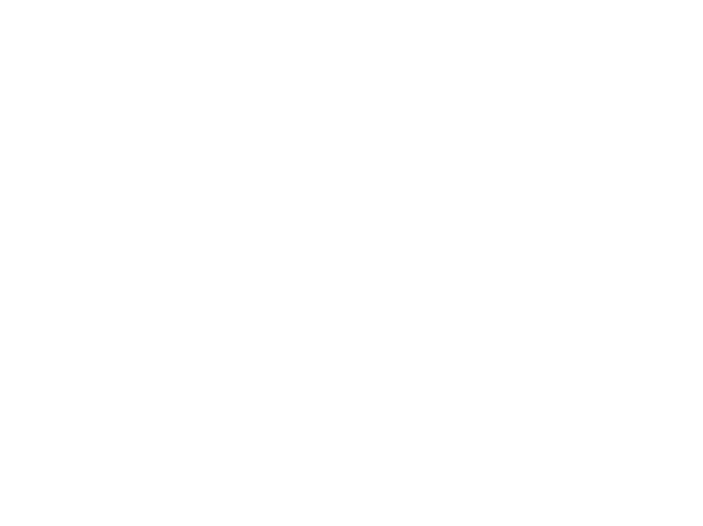
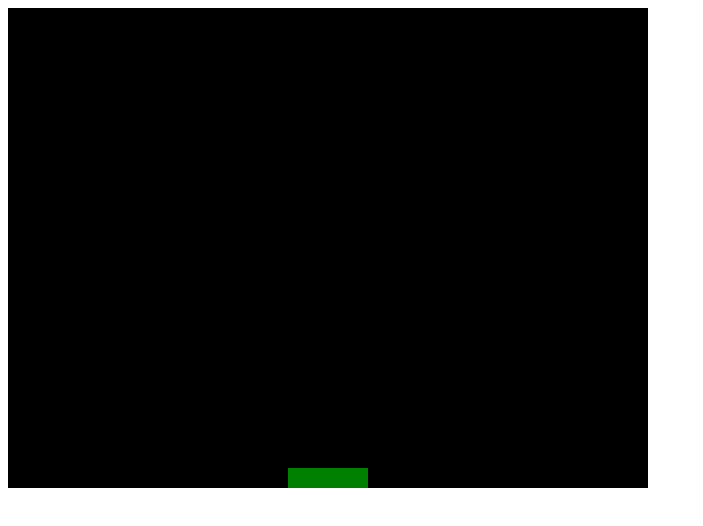
Before and after one commit to kershan/brick-breaker-clone, a plain HTML site: page index.html in a window 1280 px wide. Shown: the whole page, without its empty margins (0-703 px from the left). Drawn offline with Linux system fonts and the light colour scheme.

Commit message:
Add base game screen and paddle

```diff
--- /dev/null
+++ b/app.js
@@ -0,0 +1,27 @@
+
+var canvas;
+var ctx;
+
+window.onload = function () {
+    canvas = document.getElementById('canvas');
+    ctx = canvas.getContext('2d');
+
+    setNewScreen();
+
+    requestAnimationFrame(gameUpdate);
+}
+
+function setNewScreen() {
+    ctx.fillStyle = 'black';
+    ctx.fillRect(0, 0, canvas.width, canvas.height);
+}
+
+function gameUpdate() {
+    drawPaddle();
+    requestAnimationFrame(gameUpdate);
+}
+
+function drawPaddle() {
+    ctx.fillStyle = 'green';
+    ctx.fillRect(canvas.width / 2 - 40, canvas.height - 20, 80, 20);
+}
--- a/index.html
+++ b/index.html
@@ -6,6 +6,10 @@
 </head>
 
 <body>
+    <canvas id="canvas" width="640" height="480">
+    </canvas>
 </body>
 
+<script src="app.js"></script>
+
 </html>
```
